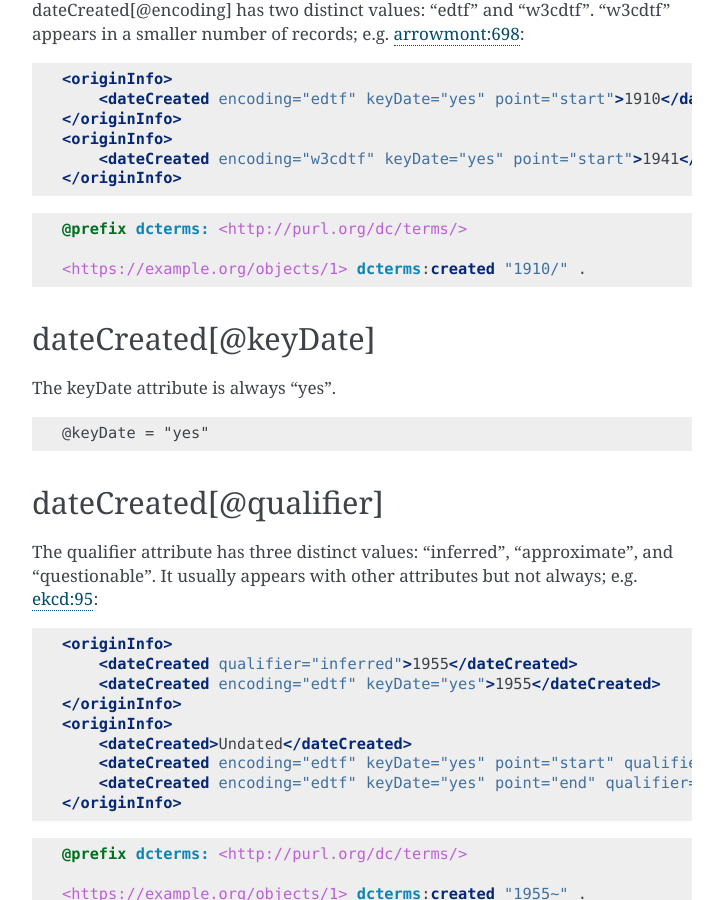
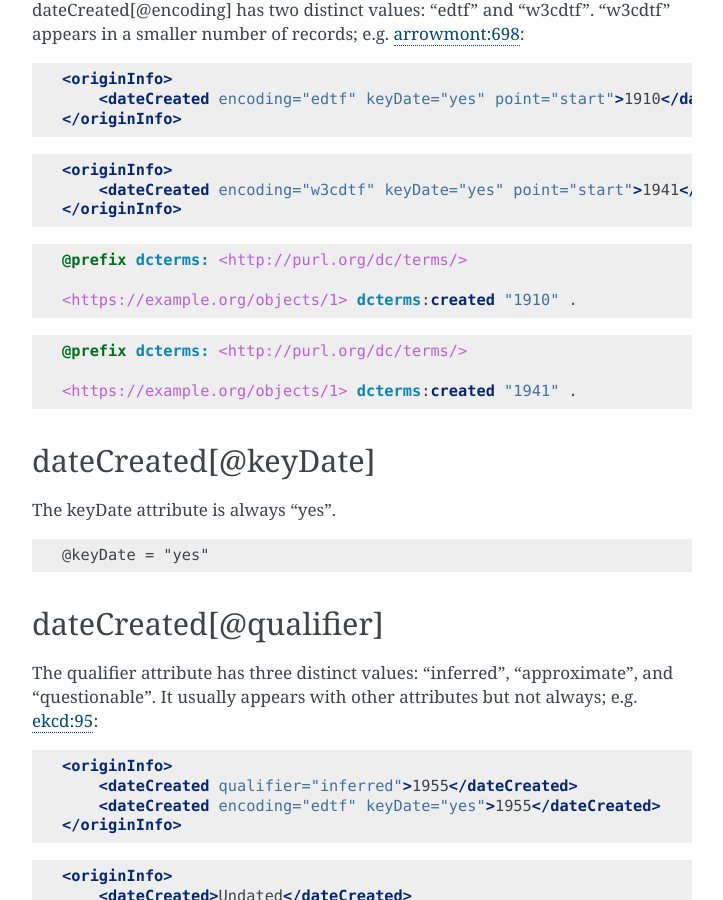
Before and after one commit to UTKcataloging/mods_to_rdf, a Sphinx documentation site: the page built from docs/source/top_level_elements/originInfo_dates.rst, in a window 1280 px wide and 900 px high, scrolled down 1281 px. Shown: the whole window, without its empty margins (388-1111 px from the left). Built offline with Sphinx 7.4.7, drawn with Linux system fonts in a browser that asks for light colours; formulas are drawn with MathJax 3.

Commit message:
Fix examples and update.

```diff
--- a/docs/source/top_level_elements/originInfo_dates.rst
+++ b/docs/source/top_level_elements/originInfo_dates.rst
@@ -65,6 +65,9 @@
     <originInfo>
         <dateCreated encoding="edtf" keyDate="yes" point="start">1910</dateCreated>
     </originInfo>
+
+.. code-block:: xml
+
     <originInfo>
         <dateCreated encoding="w3cdtf" keyDate="yes" point="start">1941</dateCreated>
     </originInfo>
@@ -73,7 +76,13 @@
 
     @prefix dcterms: <http://purl.org/dc/terms/>
 
-    <https://example.org/objects/1> dcterms:created "1910/" .
+    <https://example.org/objects/1> dcterms:created "1910" .
+
+.. code-block:: turtle
+
+    @prefix dcterms: <http://purl.org/dc/terms/>
+
+    <https://example.org/objects/1> dcterms:created "1941" .
 
 
 dateCreated[@keyDate]
@@ -97,6 +106,9 @@
         <dateCreated qualifier="inferred">1955</dateCreated>
         <dateCreated encoding="edtf" keyDate="yes">1955</dateCreated>
     </originInfo>
+
+.. code-block:: xml
+
     <originInfo>
         <dateCreated>Undated</dateCreated>
         <dateCreated encoding="edtf" keyDate="yes" point="start" qualifier="inferred">1910</dateCreated>
```
